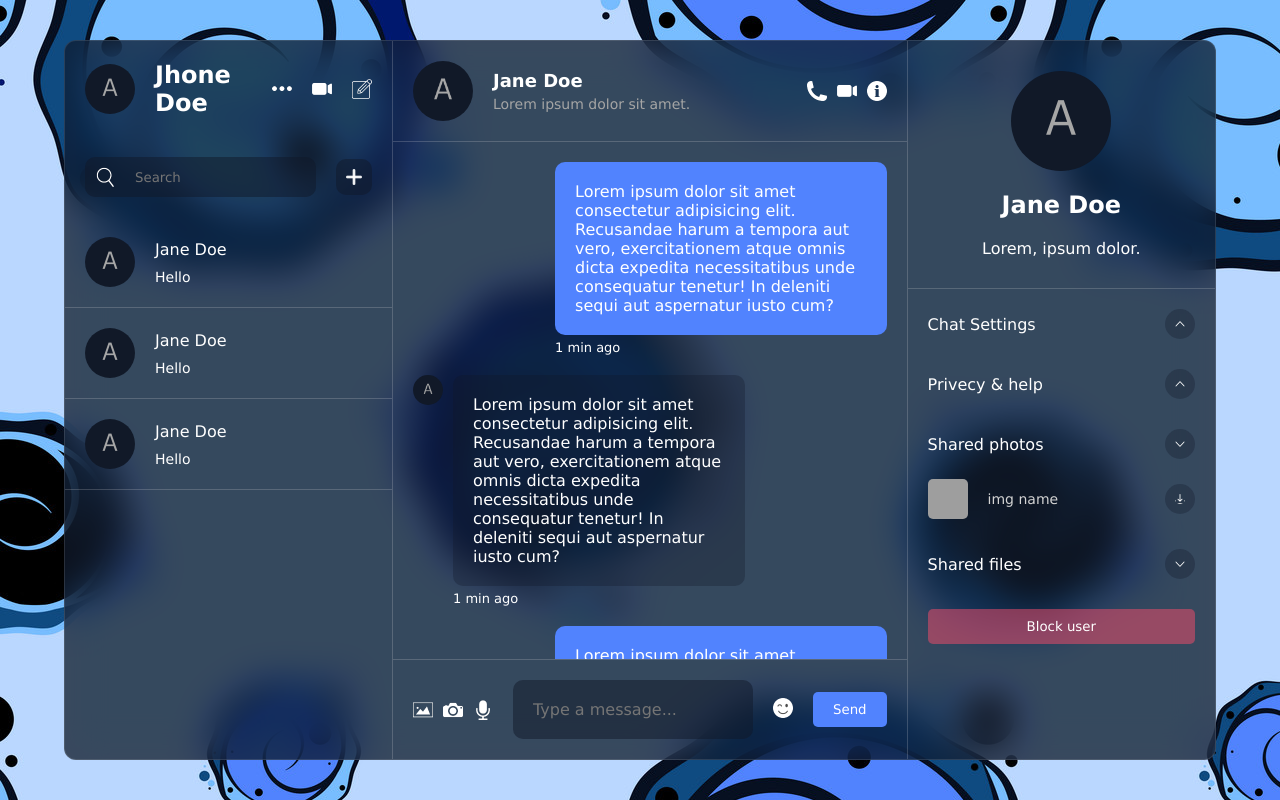
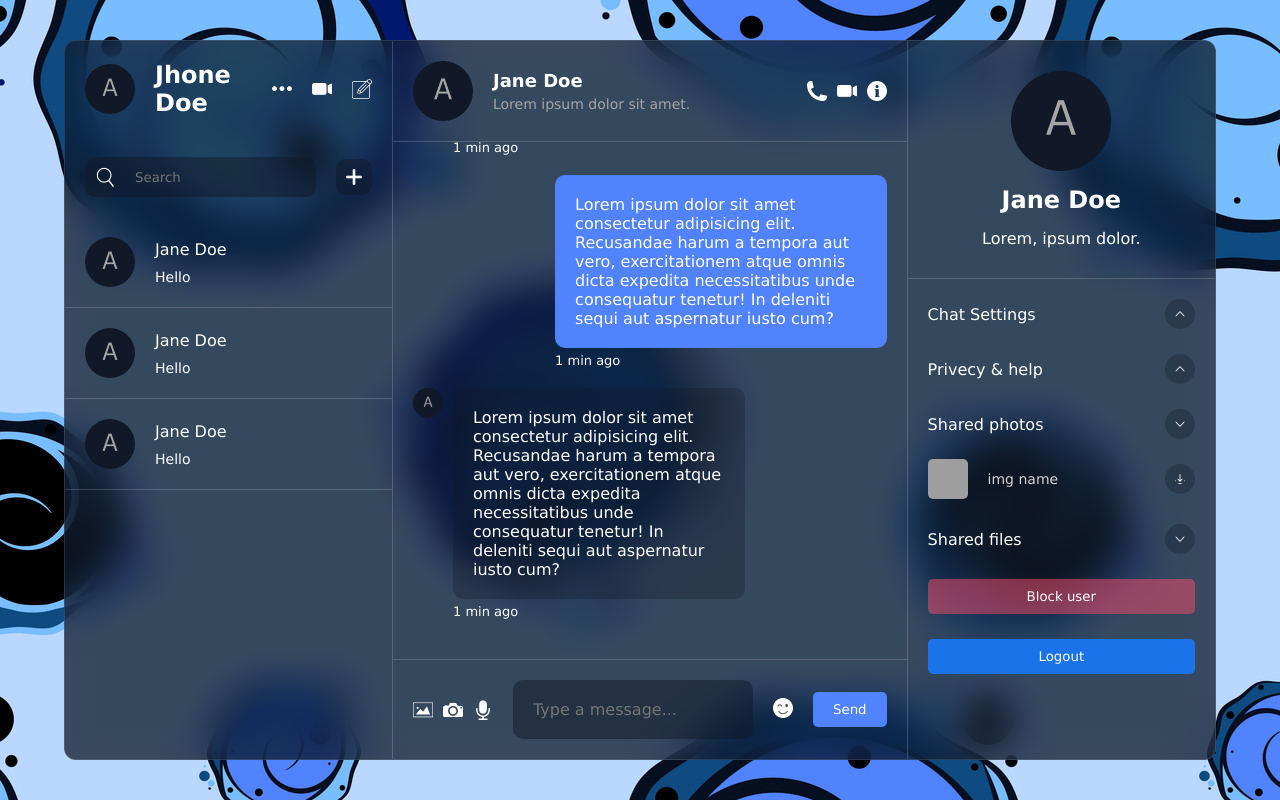
Before and after one commit to vasliddinov13/react-chat, a React (Vite) app: page / in a window 1280 px wide. Built offline with nearby package versions, Linux system fonts and the light colour scheme; grey boxes are pictures that could not be loaded.

Commit message:
desifning components finished

```diff
--- a/src/components/chat/Chat.jsx
+++ b/src/components/chat/Chat.jsx
@@ -1,10 +1,16 @@
-import React, { useState } from 'react'
+import React, { useEffect, useRef, useState } from 'react'
 import './chat.css';
 import EmojiPicker from "emoji-picker-react";
 
 const Chat = () => {
   const [open,setOpen] = useState(false);
   const [text,setText] = useState("");
+  const endRef = useRef(null);
+
+  useEffect(()=>{
+    endRef.current?.scrollIntoView({behavior: "smooth"});
+  },[]);
+
   const handleEmoji = e => {
     setText(prev=>prev+e.emoji);
     setOpen(false);
@@ -61,6 +67,7 @@ const Chat = () => {
             <span>1 min ago</span>
           </div>
         </div>
+        <div ref={endRef}></div>
       </div>
       <div className="bottom">
         <div className="icons">
--- a/src/components/details/Details.jsx
+++ b/src/components/details/Details.jsx
@@ -44,6 +44,7 @@ const Details = () => {
           </div>
         </div>
         <button>Block user</button>
+        <button className='logout'>Logout</button>
       </div>
     </div>
   )
--- a/src/components/details/details.css
+++ b/src/components/details/details.css
@@ -7,7 +7,7 @@
     display: flex;
     flex-direction: column;
     align-items: center;
-    gap: 20px;
+    gap: 15px;
     border-bottom: 1px solid #dddddd35;
 
     img {
@@ -22,7 +22,7 @@
     display: flex;
     padding: 20px;
     flex-direction: column;
-    gap: 30px;
+    gap: 25px;
 
     .option {
       .title {
@@ -92,6 +92,11 @@
       &:hover{
         background-color: rgba(220, 20, 60, 0.796);
       }
+
+      &.logout{
+        padding: 10px;
+        background-color: #1a73e8;
+      }
     }
   }
 }
```
